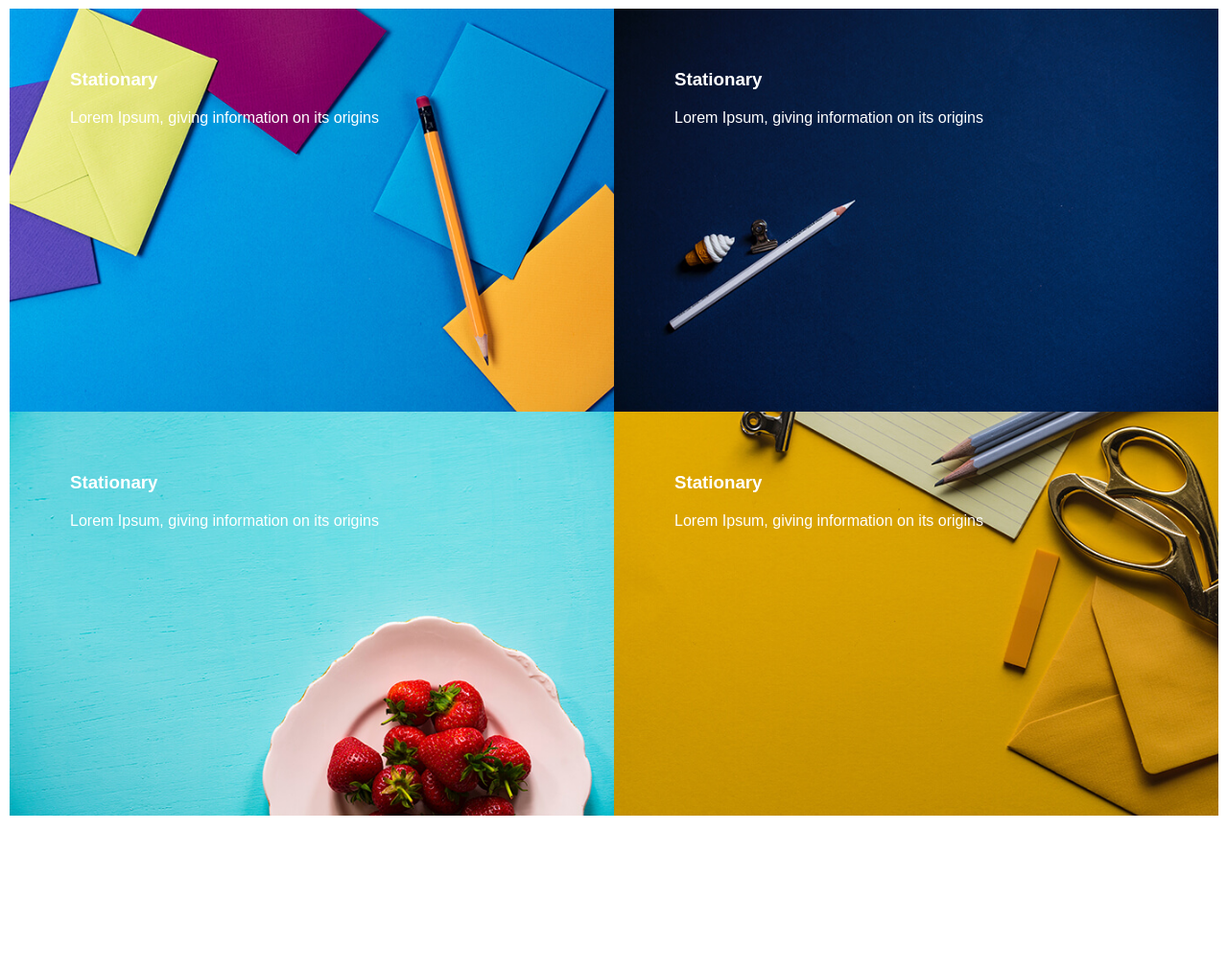
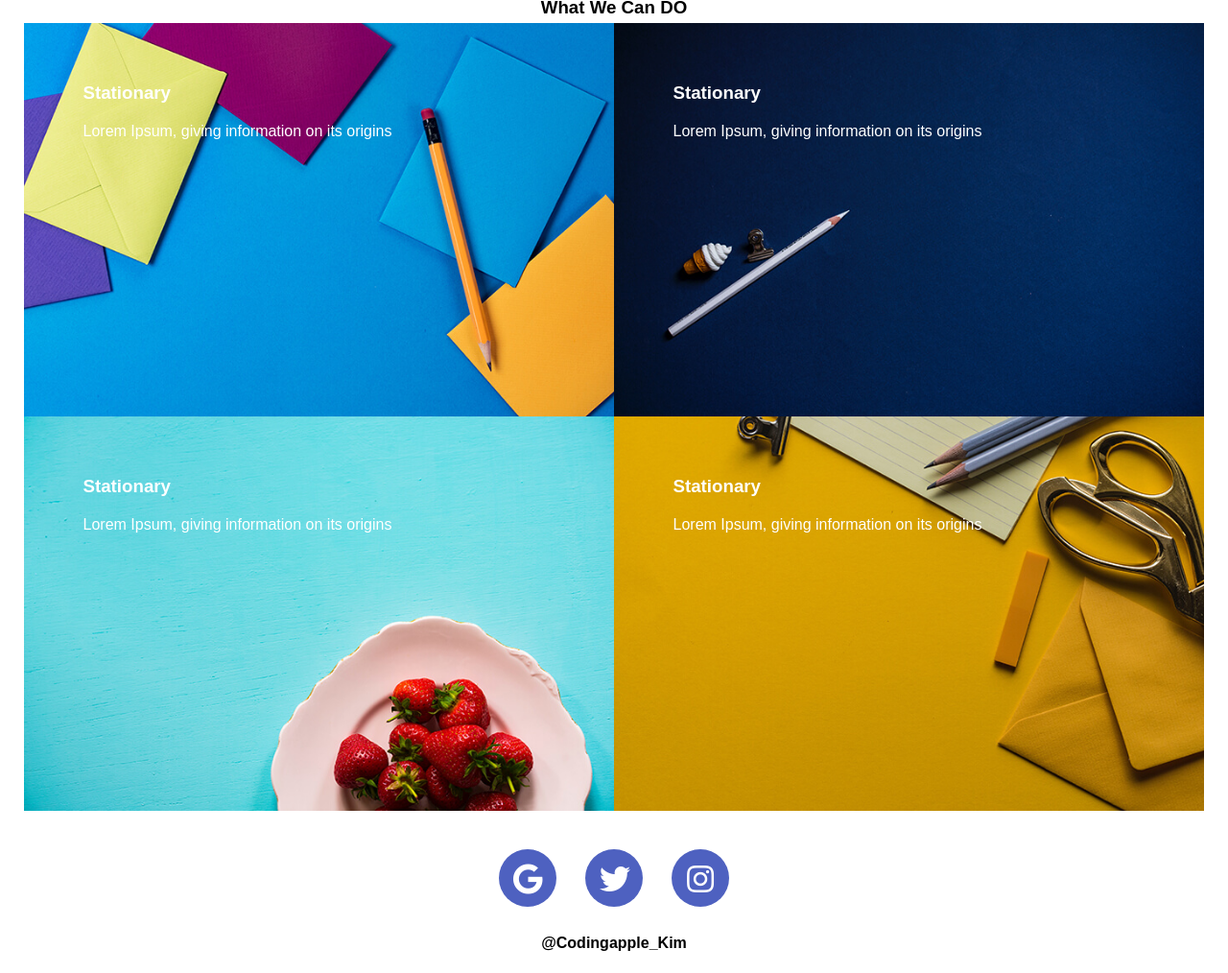
Before and after one commit to mimmos91/HTML_CSS, a plain HTML site: page Project1/home.html in a window 1280 px wide. Shown: the part 731-1745 px from the top of the page at 96% size. Before the commit the page ends 1591 px from the top, so only its background shows below. Drawn offline with Linux system fonts and the light colour scheme.

Commit message:
숙제1 끝!

```diff
--- a/Project1/css/main.css
+++ b/Project1/css/main.css
@@ -30,7 +30,7 @@ div {
 body {
     margin: 0px;
     padding:0px;
-    font-family: 'gulim', 'dotum', 'arial';
+    font-family: '휴먼편지체','gulim', 'dotum', 'arial';
 }
 
 
@@ -117,7 +117,7 @@ h4 {
     display:inline-block;
     /*    vertical-align: center;*/
     height: auto;
-    padding: 10px;
+    padding: 25px;
 }
 .we-do-img {
     width:50%;
@@ -197,3 +197,29 @@ h4 {
 
 
 }
+
+.connect {
+    width:auto;
+    height: 100px;
+    background-color:white;
+    text-align: center;
+    justify-content: center;
+    align-content: center;
+    vertical-align: middle;
+    color:black;
+    display: flex;
+
+
+}
+
+.connect-img{
+    background-color: #4e61c0;
+    height: 60px;
+    width: 60px;
+    border-radius: 30px;
+    /*    align-content: center;*/
+    color: white;
+    padding: 15px;
+    box-sizing: border-box;
+    margin:15px;
+}
--- a/Project1/home.html
+++ b/Project1/home.html
@@ -113,17 +113,13 @@
             </div>
         </div>
 
-            <p></p>
-
         </div>
-
+        <div style="clear:both"></div>
+    <div class="connect">
+        <div class="connect-img icons"><i class="fab fa-google fa-2x"></i></div>
+        <div class="connect-img icons"><i class="fab fa-twitter fa-2x"></i></div>
+        <div class="connect-img"><i class="fab fa-instagram fa-2x"></i></div>
     </div>
-
-
-    <div class="connect">
-        <div class="connect-img"></div>
-        <div class="connect-img"></div>
-        <div class="connect-img"></div>
-    </div>
+    <div style="height:10px; text-align: center;padding-bottom: 30px;"><h4>@Codingapple_Kim</h4></div>
 
 </body></html>
```
